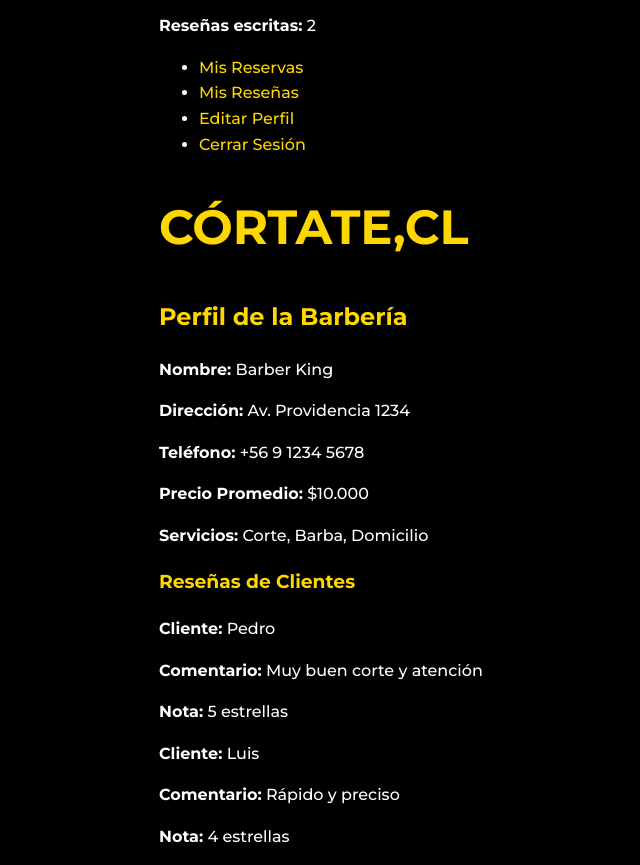
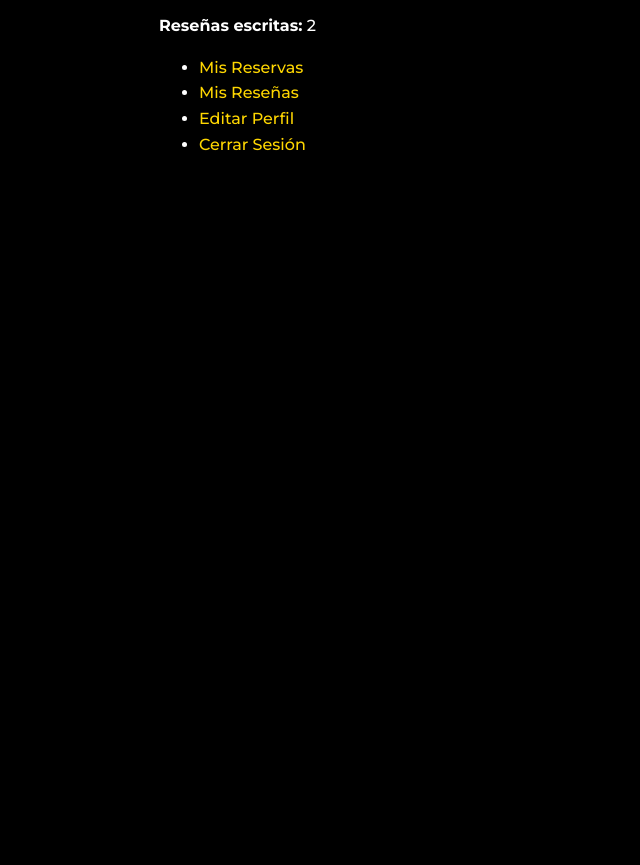
Before and after one commit to irodriguezyanine/cortate, a Flask app: template frontend/templates/perfil_usuario.html in a window 1280 px wide. Shown: the part 311-1176 px from the top of the page, without its empty margins (31-671 px from the left). After the commit the page ends 462 px from the top, so only its background shows below. Run offline with Flask 3, Linux system fonts and the light colour scheme; the template is opened without the code that fills it, so the values that code supplies are empty; parts of the project's set-up code (start-up, migrations or seed data) failed here and were passed over.

Commit message:
Update perfil_usuario.html

```diff
--- a/frontend/templates/perfil_usuario.html
+++ b/frontend/templates/perfil_usuario.html
@@ -36,49 +36,3 @@
   </main>
 </body>
 </html>
-
-<!-- frontend/templates/perfil_barbero.html -->
-<!DOCTYPE html>
-<html lang="es">
-<head>
-  <meta charset="UTF-8">
-  <meta name="viewport" content="width=device-width, initial-scale=1.0">
-  <title>Perfil del Barbero</title>
-  <link rel="stylesheet" href="/static/css/styles.css">
-  <link href="https://fonts.googleapis.com/css2?family=Inter:wght@400;600&display=swap" rel="stylesheet">
-</head>
-<body class="perfil-barbero">
-  <header class="header">
-    <div class="container">
-      <div class="logo">
-        <a href="/"><h1>CÓRTATE,<span>CL</span></h1></a>
-      </div>
-    </div>
-  </header>
-
-  <main class="container">
-    <h2>Perfil de la Barbería</h2>
-    <div class="barber-info">
-      <p><strong>Nombre:</strong> Barber King</p>
-      <p><strong>Dirección:</strong> Av. Providencia 1234</p>
-      <p><strong>Teléfono:</strong> +56 9 1234 5678</p>
-      <p><strong>Precio Promedio:</strong> $10.000</p>
-      <p><strong>Servicios:</strong> Corte, Barba, Domicilio</p>
-    </div>
-
-    <section class="reseñas">
-      <h3>Reseñas de Clientes</h3>
-      <article>
-        <p><strong>Cliente:</strong> Pedro</p>
-        <p><strong>Comentario:</strong> Muy buen corte y atención</p>
-        <p><strong>Nota:</strong> 5 estrellas</p>
-      </article>
-      <article>
-        <p><strong>Cliente:</strong> Luis</p>
-        <p><strong>Comentario:</strong> Rápido y preciso</p>
-        <p><strong>Nota:</strong> 4 estrellas</p>
-      </article>
-    </section>
-  </main>
-</body>
-</html>
```
